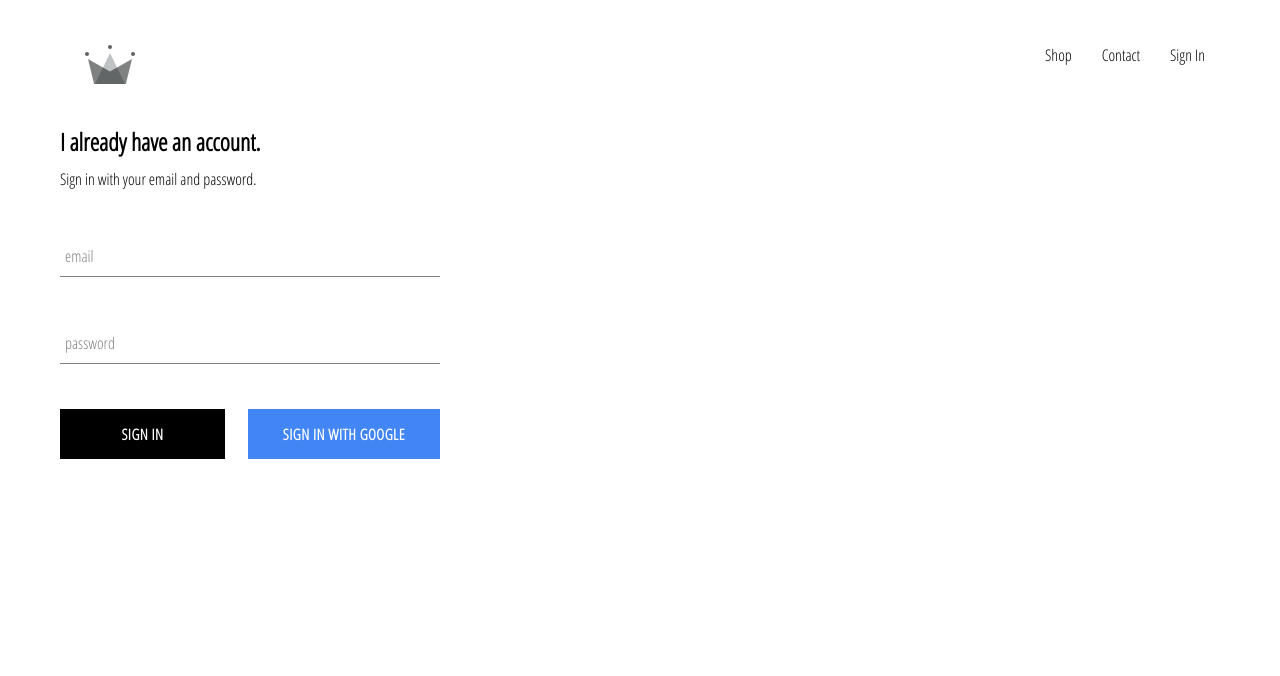
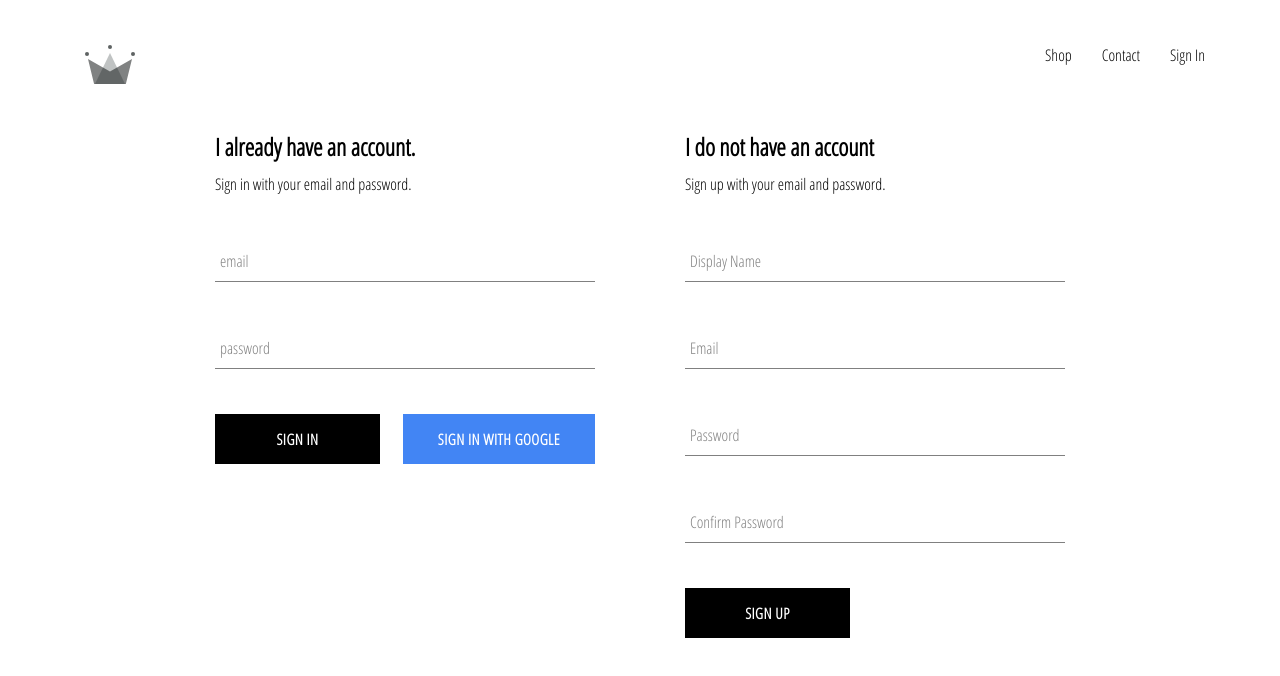
Before and after one commit to ngiusti/clothing-ecom, a React (Create React App) app: page /sign-in in a window 1280 px wide. Shown: the top 676 px of the page. Built offline with nearby package versions, Linux system fonts and the light colour scheme; no server answers.

Commit message:
impliment firebase util and store auth users

```diff
--- a/src/App.js
+++ b/src/App.js
@@ -7,7 +7,7 @@
 import ShopPage from './pages/shop/shop.component';
 import Header from './component/header/header.component'
 import signInAndSignUpPage from './pages/sign-in-and-sign-up/sign-in-and-sign-up.component';
-import { auth } from './firebase/firebase.utils';
+import { auth, createUserProfileDocument } from './firebase/firebase.utils';
 
 
 class App extends React.Component {
@@ -21,10 +21,23 @@
   unsubscribeFromAuth = null;
 
   componentDidMount(){
-    this.unsubscribeFromAuth = auth.onAuthStateChanged(user => {
-      this.setState({ currentUser: user});
+    this.unsubscribeFromAuth = auth.onAuthStateChanged(async userAuth => {
+      if(userAuth) {
+        const userRef = await createUserProfileDocument(userAuth);
 
-      console.log(user);
+        userRef.onSnapshot(snapShot => {
+          this.setState({
+            currentUser: {
+              id: snapShot.id,
+              ...snapShot.data()
+            }
+          });
+
+          console.log(this.state);
+        });
+      }
+
+      this.setState({ currentUser: userAuth });
     });
   }
 
--- /dev/null
+++ b/src/component/sign-up/sign-up.component.jsx
@@ -0,0 +1,101 @@
+import React from 'react';
+
+import FormInput from '../form-input/form-input.component';
+import CustomButton from '../custom-button/custom-button.component';
+
+import {auth, createUserProfileDocument } from '../../firebase/firebase.utils';
+
+import './sign-up.styles.scss';
+
+class SignUp extends React.Component {
+    constructor() {
+        super();
+
+        this.state = {
+            displayName: '',
+            email: '',
+            password: '',
+            confirmPassword: ''
+        };
+    }
+
+    handleSubmit = async event => {
+        event.preventDefault();
+
+        const {displayName, email, password, confirmPassword} = this.state;
+
+        if(password !== confirmPassword) {
+            alert("password don't match.")
+            return;
+        }
+
+        try{
+            const{ user } = await auth.createUserWithEmailAndPassword(email, password);
+
+            await createUserProfileDocument(user, {displayName});
+
+            this.setState({
+                displayName: '',
+                email: '',
+                password: '',
+                confirmPassword: ''
+            });
+        }catch(error){
+            console.log(error);
+        }
+    };
+
+    handleChange = event => {
+        const {name, value} = event.target;
+
+        this.setState({[name]: value })
+    }
+
+    render() {
+        const {displayName, email, password, confirmPassword} = this.state;
+        return(
+            <div className="sign-up">
+                <h2 className="title">I do not have an account</h2>
+                <span>Sign up with your email and password.</span>
+                <form className="sign-up-form" onSubmit={this.handleSubmit}>
+                    <FormInput
+                        type="text"
+                        name="displayName"
+                        value={displayName}
+                        onChange={this.handleChange}
+                        label="Display Name"
+                        required
+                    />
+                    <FormInput
+                        type="email"
+                        name="email"
+                        value={email}
+                        onChange={this.handleChange}
+                        label="Email"
+                        required
+                    />
+                    <FormInput
+                        type="password"
+                        name="password"
+                        value={password}
+                        onChange={this.handleChange}
+                        label="Password"
+                        required
+                    />
+                    <FormInput
+                        type="password"
+                        name="confirmPassword"
+                        value={confirmPassword}
+                        onChange={this.handleChange}
+                        label="Confirm Password"
+                        required
+                    />
+                    <CustomButton type="submit">Sign Up</CustomButton>
+                </form>
+            </div>
+
+        )
+    }
+}
+
+export default SignUp;
--- /dev/null
+++ b/src/component/sign-up/sign-up.styles.scss
@@ -0,0 +1,9 @@
+.sign-up {
+    display: flex;
+    flex-direction: column;
+    width: 380px;
+
+    .title {
+        margin: 10px 0;
+    }
+}
--- a/src/firebase/firebase.utils.js
+++ b/src/firebase/firebase.utils.js
@@ -11,8 +11,34 @@
     messagingSenderId: "99813126351",
     appId: "1:99813126351:web:ed60ab41978ddaf06b47ba",
     measurementId: "G-674K9TJVEP"
+};
+
+export const createUserProfileDocument = async (userAuth, additionalData) => {
+    if (!userAuth) return;
+
+    const userRef = firestore.doc(`users/${userAuth.uid}`);
+
+    const snapshot = await userRef.get();
+
+    if(!snapshot.exists) {
+        const { displayName, email } = userAuth;
+        const createAt = new Date();
+
+        try {
+            await userRef.set({
+                displayName,
+                email,
+                createAt,
+                ...additionalData
+            })
+        } catch (error){
+            console.log('error creating user: ', error.message);
+        }
+    }
+
+    return userRef;
+
 }
-
 
 firebase.initializeApp(config);
 
--- a/src/pages/sign-in-and-sign-up/sign-in-and-sign-up.component.js
+++ b/src/pages/sign-in-and-sign-up/sign-in-and-sign-up.component.js
@@ -1,12 +1,14 @@
 import React from 'react';
 
 import SignIn from '../../component/sign-in/sign-in.component'
+import SignUp from '../../component/sign-up/sign-up.component';
 
 import './sign-in-and-sign-up.styles.scss';
 
 const signInAndSignUpPage = () => (
     <div className="sign-in-and-sign-up">
         <SignIn/>
+        <SignUp/>
     </div>
 );
 
--- a/src/pages/sign-in-and-sign-up/sign-in-and-sign-up.styles.scss
+++ b/src/pages/sign-in-and-sign-up/sign-in-and-sign-up.styles.scss
@@ -0,0 +1,6 @@
+.sign-in-and-sign-up {
+    width: 850px;
+    display: flex;
+    justify-content: space-between;
+    margin: 30px auto;
+}
```
